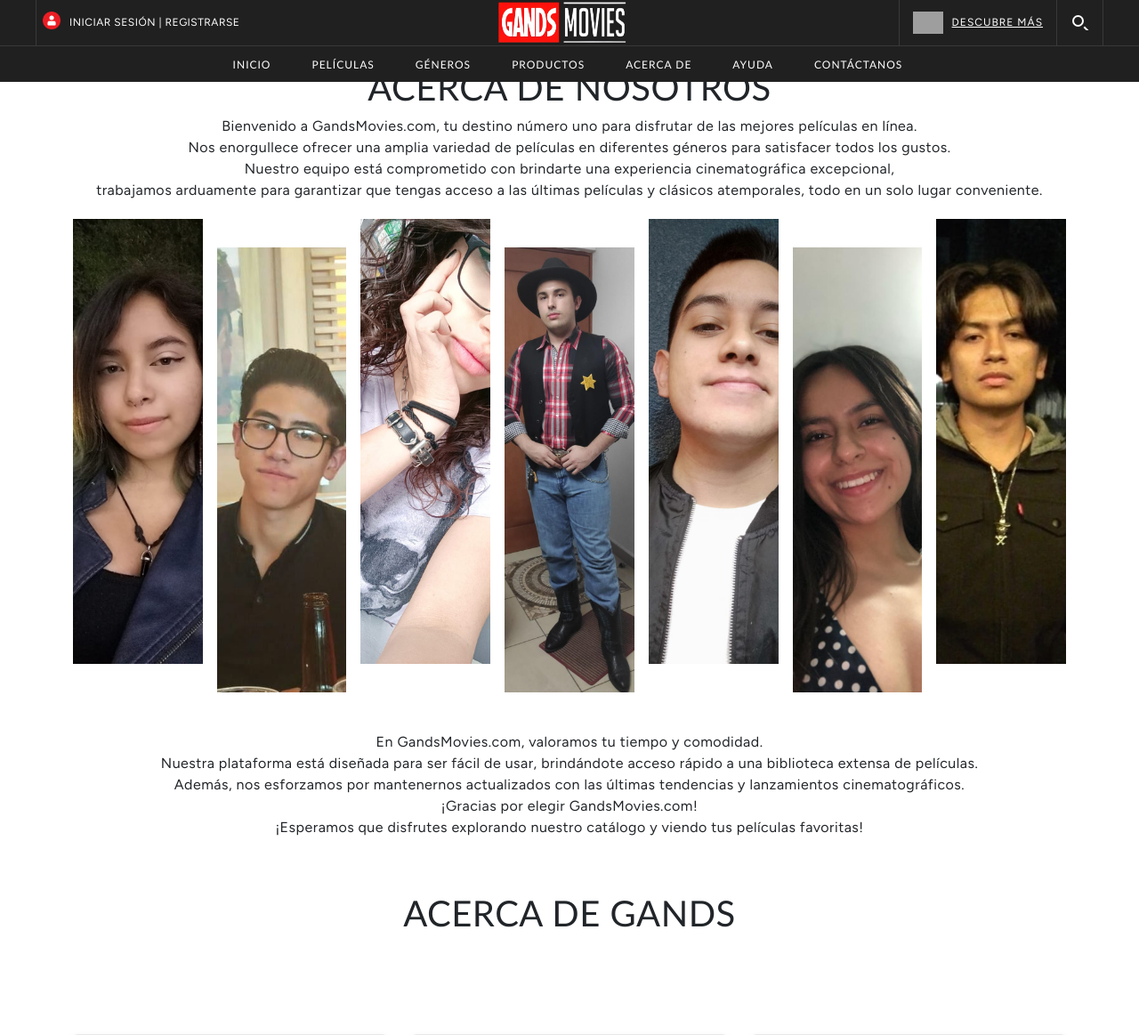
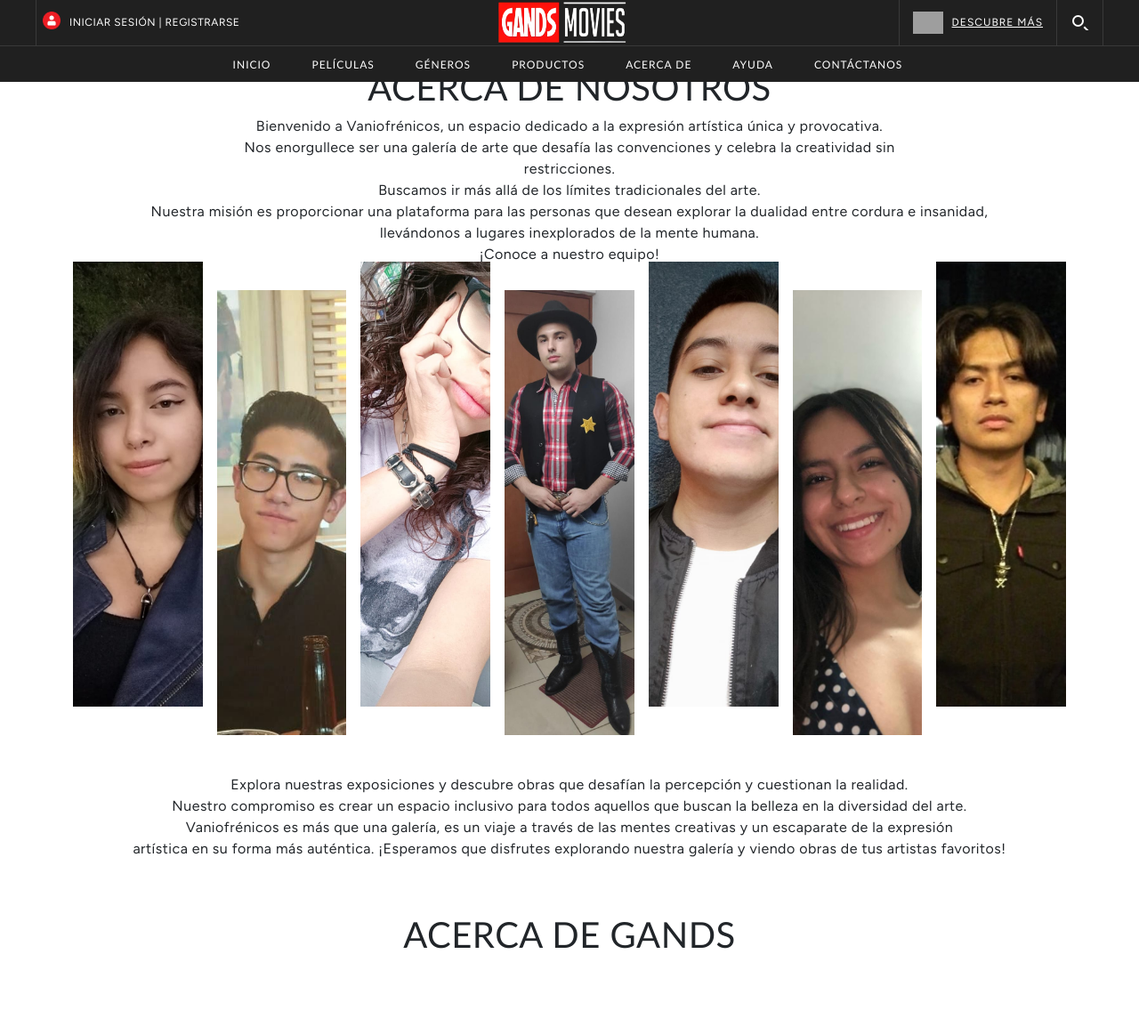
Before and after one commit to UnoGuilleSalvaje/db-proyecto, a PHP site: page /about/AboutPage/about.php in a window 1280 px wide. Shown: the top 1163 px of the page at 89% size. Run offline with PHP 8.4, Linux system fonts and the light colour scheme; some web fonts are replaced; grey boxes are pictures that could not be loaded.

Commit message:
About page mision vision objetivo, descripcion

```diff
--- a/about/AboutPage/about.php
+++ b/about/AboutPage/about.php
@@ -208,15 +208,17 @@ if (isset($_SESSION['username'])) {
      <div class="container2 <?php echo $class; ?>">
     <br>
     <h1 style="text-align: center;">Acerca de Nosotros</h1>
-        Bienvenido a GandsMovies.com, tu destino número uno para disfrutar de las mejores películas en línea.
-            <br>
-            Nos enorgullece ofrecer una amplia variedad de películas en diferentes géneros para satisfacer todos los gustos.
-            <br>
-            Nuestro equipo está comprometido con brindarte una experiencia cinematográfica excepcional,
-            <br>
-            trabajamos arduamente para garantizar que tengas acceso a las últimas películas y clásicos
-            atemporales, todo en un solo lugar conveniente.
-            <br><br>
+        Bienvenido a Vaniofrénicos, un espacio dedicado a la expresión artística única y provocativa.
+        <br>
+        Nos enorgullece ser una galería de arte que desafía las convenciones y celebra la creatividad sin
+        <br>restricciones.
+        <br>
+        Buscamos ir más allá de los límites tradicionales del arte.
+        <br>
+        Nuestra misión es proporcionar una plataforma para las personas que desean explorar la dualidad entre cordura e insanidad,
+        <br>llevándonos a lugares inexplorados de la mente humana.
+        <br>
+        ¡Conoce a nuestro equipo!
     </div>
 
     <div class="container">
@@ -238,16 +240,12 @@ if (isset($_SESSION['username'])) {
 
     <br><br>
     <div class="container2">
-        En GandsMovies.com, valoramos tu tiempo y comodidad.
+    Explora nuestras exposiciones y descubre obras que desafían la percepción y cuestionan la realidad.
         <br>
-        Nuestra plataforma está diseñada para ser fácil de usar, brindándote acceso rápido a
-        una biblioteca extensa de películas.
-        <br>
-        Además, nos esforzamos por mantenernos actualizados con las últimas tendencias y lanzamientos cinematográficos.
-        <br>
-        ¡Gracias por elegir GandsMovies.com!
-        <br>
-        ¡Esperamos que disfrutes explorando nuestro catálogo y viendo tus películas favoritas!
+        Nuestro compromiso es crear un espacio inclusivo para todos aquellos que buscan la belleza en la diversidad del arte.
+        <br>Vaniofrénicos es más que una galería, es un viaje a través de las mentes creativas y un escaparate de la expresión
+        <br>artística en su forma más auténtica.
+        ¡Esperamos que disfrutes explorando nuestra galería y viendo obras de tus artistas favoritos!
     </div>
 
 <br><br>
@@ -261,7 +259,7 @@ if (isset($_SESSION['username'])) {
             <div class="tool-card">
                 <img src="../../media/vision.webp" alt="Visión" style="width: 350px;">
                 <h3>Visión</h3>
-                <p>Ser líderes globales en la distribución de películas, ofreciendo una experiencia única y personalizada para cada amante del cine.</p>
+                <p>Ser líderes globales en la promoción del arte vanguardista, ofreciendo una experiencia única y enriquecedora para cada apasionado del arte.</p>
                 <br>
             </div>
         </div>
@@ -269,7 +267,7 @@ if (isset($_SESSION['username'])) {
             <div class="tool-card">
                 <img src="../../media/mision.jpg" alt="Misión" style="width: 350px;">
                 <h3>Misión</h3>
-                <p>Proporcionar la más amplia variedad de películas al alcance de todos, garantizando calidad y accesibilidad en nuestro servicio.</p>
+                <p>Proporcionar una plataforma para artistas innovadores, asegurando la diversidad y la accesibilidad de obras de arte de alta calidad, para que todos puedan explorar y apreciar.</p>
                 <br>
             </div>
         </div>
@@ -277,7 +275,7 @@ if (isset($_SESSION['username'])) {
             <div class="tool-card">
                 <img src="../../media/objetivos.jpg" alt="Objetivo" style="width: 350px;">
                 <h3>Objetivo</h3>
-                <p>Innovar constantemente en nuestra plataforma para hacer que el descubrimiento y disfrute de películas sea una experiencia emocionante y fácil para todos.</p>
+                <p>Innovar constantemente en nuestra galería para hacer que la exploración y disfrute del arte contemporáneo sea una experiencia emocionante y accesible para todos.</p>
             </div>
         </div>
     </div>
```
